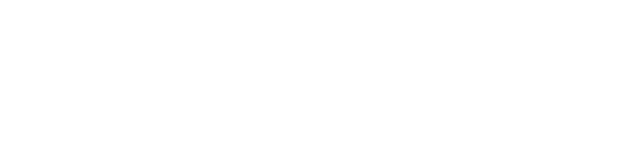
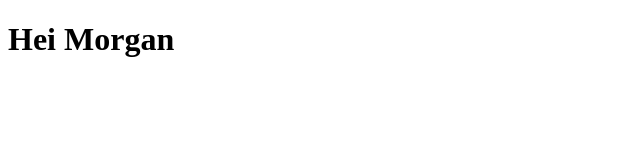
Before and after one commit to 2INF-informasjonsteknologi/Nettverk-3, a plain HTML site: page index.html in a window 1280 px wide. Shown: the whole page, without its empty margins (0-640 px from the left). Drawn offline with Linux system fonts and the light colour scheme.

Commit message:
Update index.html

```diff
--- a/index.html
+++ b/index.html
@@ -5,7 +5,7 @@
   </head>
 
   <body>
-
+    <h1>Hei Morgan</h1>
 
   </body>
 </html>
```
